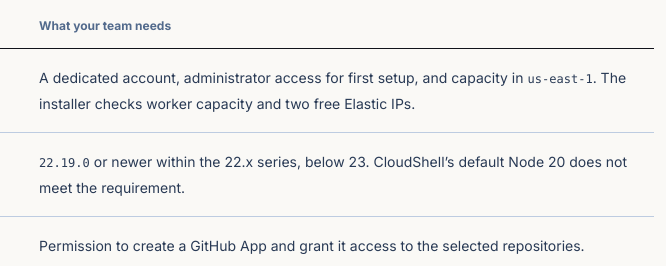
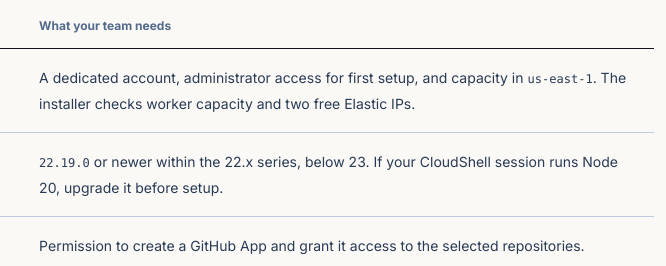
Before and after one commit to qedly/agentx-site, a website: page site/deployment/index.html in a window 1280 px wide. Shown: the part 1260-1526 px from the top of the page, 558-1224 px from the left. Drawn offline with Linux system fonts and the light colour scheme.

Commit message:
Clarify Node prerequisite without assuming CloudShell defaults

```diff
--- a/site/deployment/index.html
+++ b/site/deployment/index.html
@@ -147,8 +147,7 @@
                     <td>Node.js</td>
                     <td>
                       <code>22.19.0</code> or newer within the 22.x series,
-                      below 23. CloudShell’s default Node 20 does not meet the
-                      requirement.
+                      below 23. If your CloudShell session runs Node 20, upgrade it before setup.
                     </td>
                   </tr>
                   <tr>
```
Also changed, not shown: docs/superpowers/plans/2026-10-05-approved-handoff-site.md (+1 -1 lines), site/docs/index.html (+1 -2 lines).
